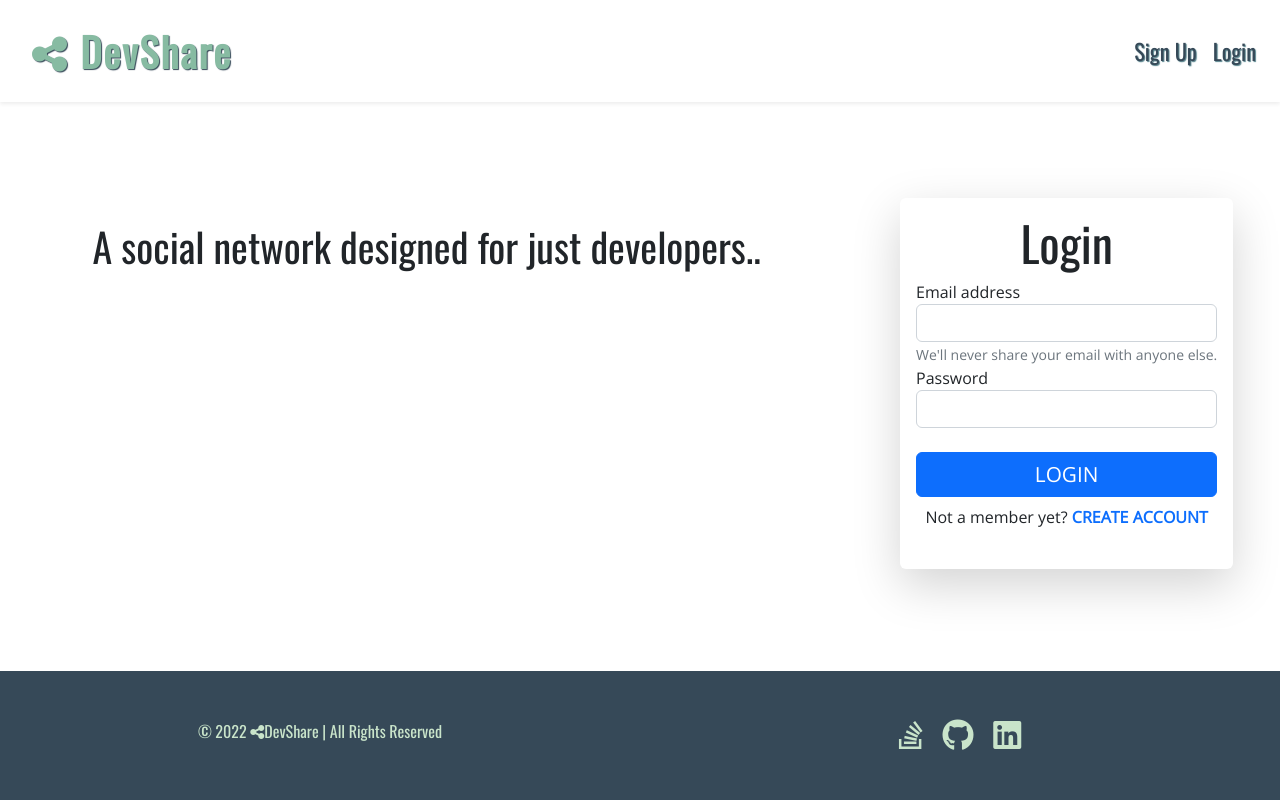
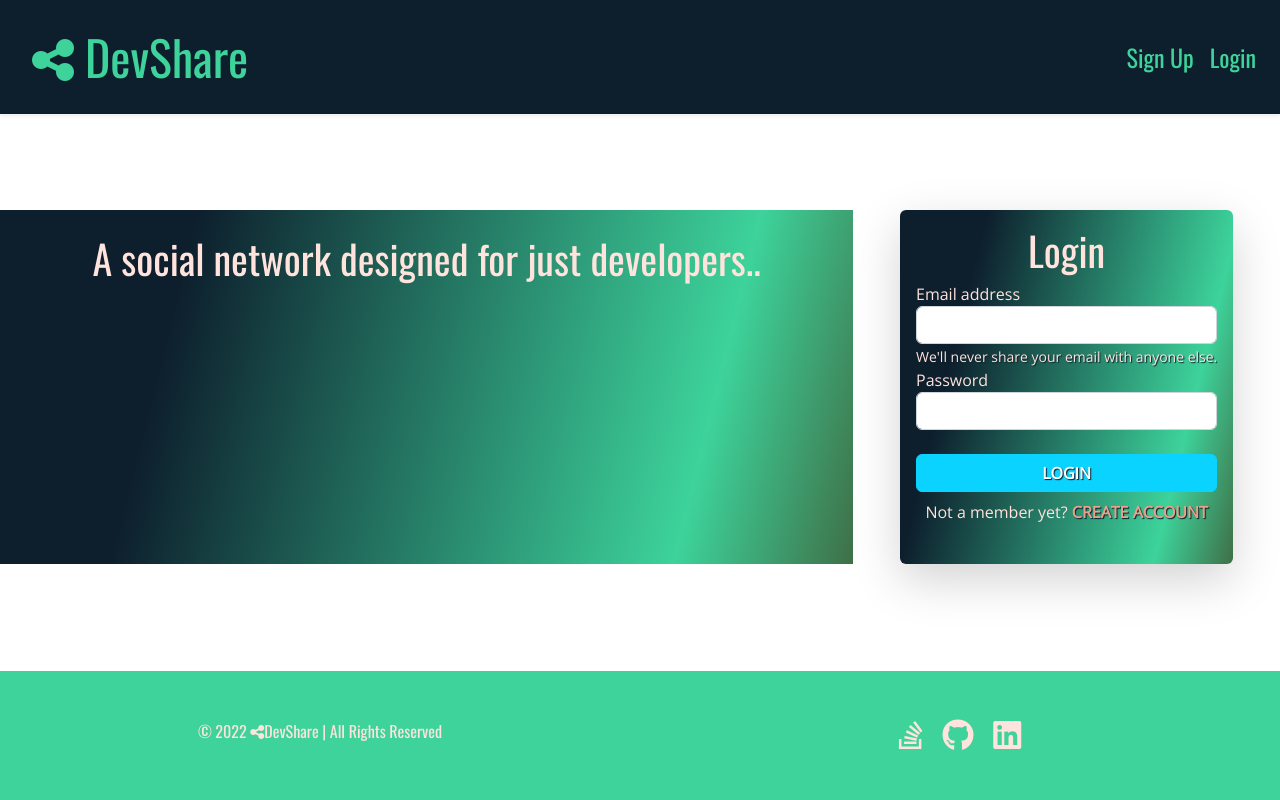
Before and after one commit to KristianColville1/dev-share, a Django app: page / in a window 1280 px wide. Run offline with Django 3.2, Linux system fonts and the light colour scheme; some libraries are stand-ins or nearby versions.

Commit message:
Update styling and colors of webapp

```diff
--- a/static/css/base.css
+++ b/static/css/base.css
@@ -3,11 +3,15 @@
 
 /**********************************************************Default colors*/
 :root {
-    --tea-green: #c9e4caff;
-    --eton-blue: #87bba2ff;
-    --steel-teal: #55828bff;
-    --deep-space-sparkle: #3b6064ff;
-    --charcoal: #364958ff;
+    --vivid-sky-blue: #0ad3ffff;
+    --mantis: #71be60ff;
+    --amazon: #3f6f47ff;
+    --caribbean-green: #3dd39bff;
+    --rich-black-fogra-29: #0d1f2dff;
+    --taupe-gray: #868185ff;
+    --misty-rose: #ffe3dcff;
+    --dark-salmon: #e9a289ff;
+    --rust: #b85128ff;
 }
 
 body {
@@ -33,84 +37,83 @@ a:hover {
 }
 
 /**********************************************************Navigation*/
-.navbar-brand {
-    font-size: 2.5rem;
-    font-weight: 900;
-    letter-spacing: 2px;
-    color: var(--eton-blue);
-    text-shadow: 1px 1px 1px var(--charcoal);
+
+.navbar {
+    background-color: var(--rich-black-fogra-29);
+    transition: color .3s ease-in-out;
 }
 
-.navbar-brand:hover,
-.nav-item .nav-link:hover {
-    color: var(--eton-blue);
-    transition: color .2s ease-in-out;
-    text-shadow: 1px 1px 1px var(--charcoal);
+.navbar-brand {
+    font-size: 3rem;
+    color: var(--caribbean-green);
+}
+
+.navbar-brand:hover {
+    color: var(--caribbean-green);
 }
 
 .nav-item .nav-link {
-    color: var(--charcoal);
-    font-size: 1.4rem;
-    text-shadow: 1px 1px 1px var(--steel-teal);
+    color: var(--caribbean-green);
+    font-size: 1.5rem;
 }
-
-.current_page {
-    border-bottom: 1px solid var(--charcoal);
-}
-
-.navbar-toggler,
-.navbar-toggler-icon {
-    background-color: var(--);
-}
-
-.navbar-toggler:focus {
-    color: transparent;
+.nav-item .nav-link:hover {
+    color: var(--misty-rose);
+    transition: color .3s ease-in-out;
 }
 
 /**********************************************************Footer*/
 footer {
-    background-color: var(--charcoal);
-    color: var(--tea-green);
+    color: var(--misty-rose);
+    background-color: var(--caribbean-green);
 }
 
 footer a i {
     font-size: 2rem;
-    color: var(--tea-green);
+    color: var(--misty-rose);
 }
 
 footer a i:hover {
-    color: var(--eton-blue);
+    color: var(--rich-black-fogra-29);
+    transition: color .3s ease-in-out;
 }
 
 /**********************************************************Home page*/
 
-.login-form {
-    position: relative;
-    z-index: 2;
+.home {
+    font-family: 'Open Sans', sans-serif;
 }
 
-.login-form h1 {
-    font-size: 3rem;
+.home-left {
+    background: rgb(13,31,45);
+    background: linear-gradient(104deg, rgba(13,31,45,1) 21%, rgba(61,211,155,1) 81%, rgba(63,111,71,1) 100%);
+}
+
+.carousel {
+    color: var(--misty-rose);
+}
+
+.home form {
+    color: var(--misty-rose);
+    background: rgb(13,31,45);
+    background: linear-gradient(104deg, rgba(13,31,45,1) 21%, rgba(61,211,155,1) 81%, rgba(63,111,71,1) 100%);
+}
+
+.form-text {
+    color: var(--misty-rose);
 }
 
 .btn--login {
-    width: 100%;
-    font-size: 1.3rem;
-    border-color: var(--);
+    font-weight: 900;
+    background-color: var(--vivid-sky-blue);
+    border-color: var(--vivid-sky-blue);
 }
-
-.home-logo {
-    font-weight: 700;
-    font-size: 3rem;
-    color: var(--);
-    text-shadow: 1px 1px 3px var(--);
-}
-
 .sign-up {
-    color: var(--);
+    color: var(--dark-salmon);
     font-weight: 900;
 }
 
-.sign-up:hover {
-    color: var(--);
+.form-text,
+.btn--login,
+.sign-up {
+    text-shadow: 1px 1px 1px var(--rich-black-fogra-29);
 }
```
Also changed, not shown: static/img/home.jpg (added).
